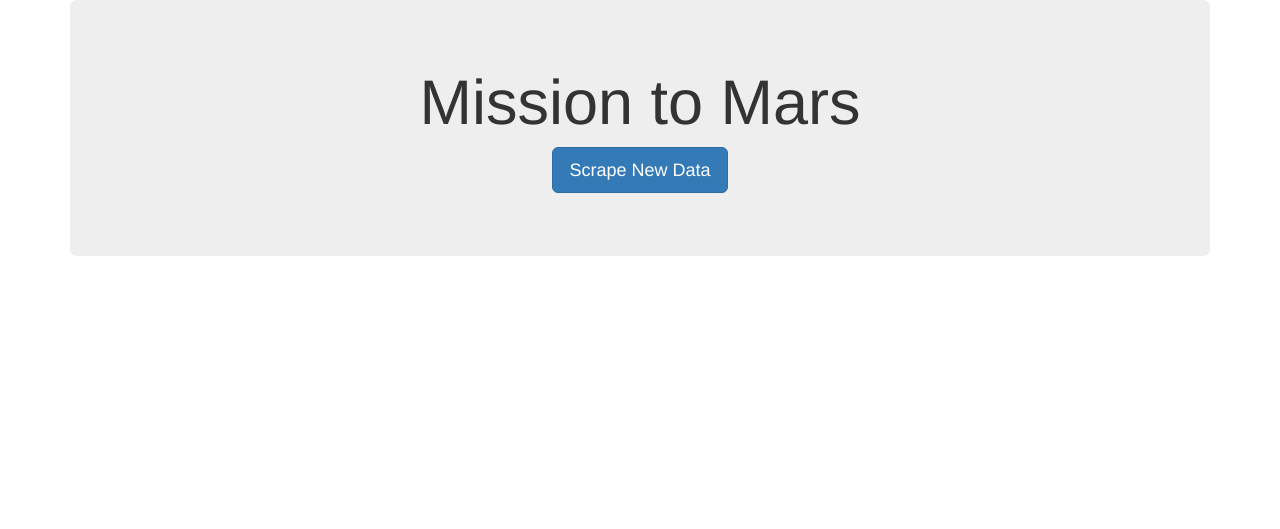
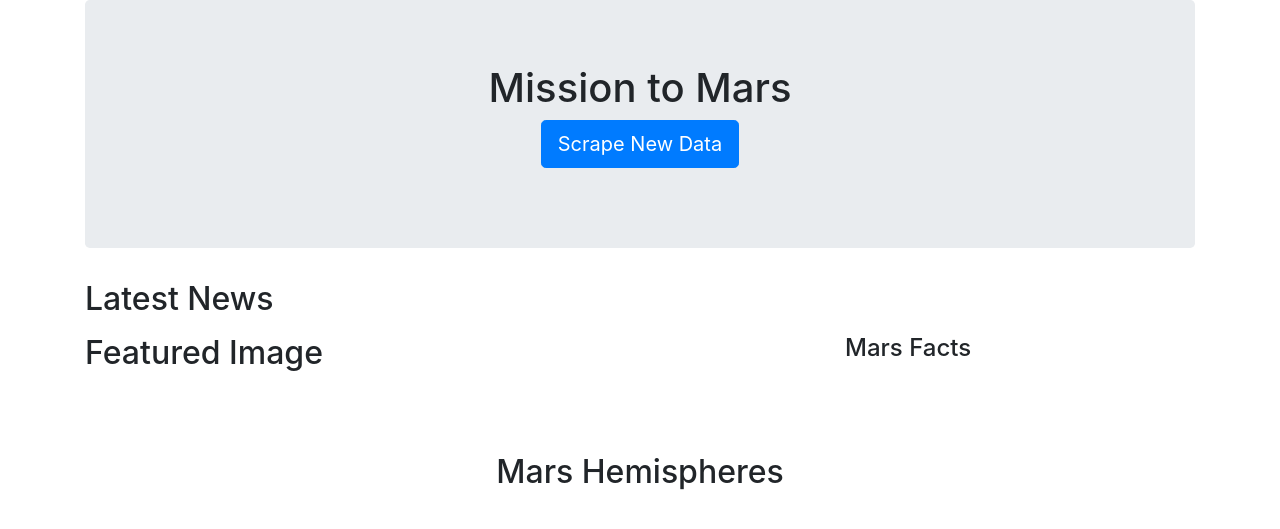
Before and after one commit to mpetersen49/web-scraping-challenge, a Flask app: page / in a window 1280 px wide. Shown: the top 529 px of the page. Run offline with Flask 2, Linux system fonts and the light colour scheme; data that the repository does not hold is empty; some libraries are stand-ins or nearby versions.

Commit message:
All items are on web page

```diff
--- a/Mission_to_Mars/scrape_mars.py
+++ b/Mission_to_Mars/scrape_mars.py
@@ -64,7 +64,7 @@ def scrape():
     # df
 
     html_table = df.to_html()
-    html_table.replace('\n', '')
+    #html_table.replace('\n', '')
     # html_table
 
     #### end third scrape ####
@@ -91,7 +91,7 @@ def scrape():
 
         div = soup.find('div', class_='wide-image-wrapper')
 
-        img_link = div.find('a')['href']
+        img_link = div.find('img', class_='wide-image')['src']
         img_url = f'{hemisphere_url}{img_link}'
 
         hemisphere_dict = {'title': title,
--- a/Mission_to_Mars/templates/index.html
+++ b/Mission_to_Mars/templates/index.html
@@ -6,7 +6,7 @@
   <meta name="viewport" content="width=device-width, initial-scale=1.0">
   <meta http-equiv="X-UA-Compatible" content="ie=edge">
   <title>Mission to Mars</title>
-  <link rel="stylesheet" href="https://maxcdn.bootstrapcdn.com/bootstrap/3.3.7/css/bootstrap.min.css">
+  <link rel="stylesheet" href="https://maxcdn.bootstrapcdn.com/bootstrap/4.1.3/css/bootstrap.min.css">
 </head>
 
 <body>
@@ -18,16 +18,49 @@
         </div>
 
         <!-- Mars Data -->
+        <div class="row">
+          <div class="col-md-12">
+            <h2>Latest News</h2>
+          </div>
+        </div>
         <div class="row" id="latest_news">
           <div class="col-md-12">
             <h4 class="heading">{{mars_data.latest_news_title}}</h4>
             <small>{{mars_data.latest_news_text}}</small>
           </div>
         </div>
+        <div class="row" id="featured_img">
+          <div class="col-md-8">
+            <h2>Featured Image</h2>
+            <img src="{{mars_data.featured_img_url}}">
+          </div>
+          <div class="col-md-4">
+            <h4>Mars Facts</h4>
+            {{mars_data.html_table | safe}}
+          </div>
+        </div>
+        <br>
+        <br>
+        <div class="row text-center">
+          <div class="col-md-12">
+            <h2>Mars Hemispheres</h2>
+          </div>
+        </div>
+        <div class="row" id="hemispheres">
+          {% for hemisphere in mars_data.hemisphere_img_urls %}
+          <div class="col-md-3">
 
+            <div class="card" style="width: 13rem;">
+              <img class="card-img-top" src="{{hemisphere.img_url}}" alt="Card image cap" style="width:200px;height:200px;">
+              <div class="card-body">
+                <h4 class="card-text">{{hemisphere.title}}</h4>
+              </div>
+            </div>
+
+          </div>
+          {% endfor %}
+        </div>
       </div>
-
-
 </body>
 
 </html>
```
Also changed, not shown: 1 other file.
